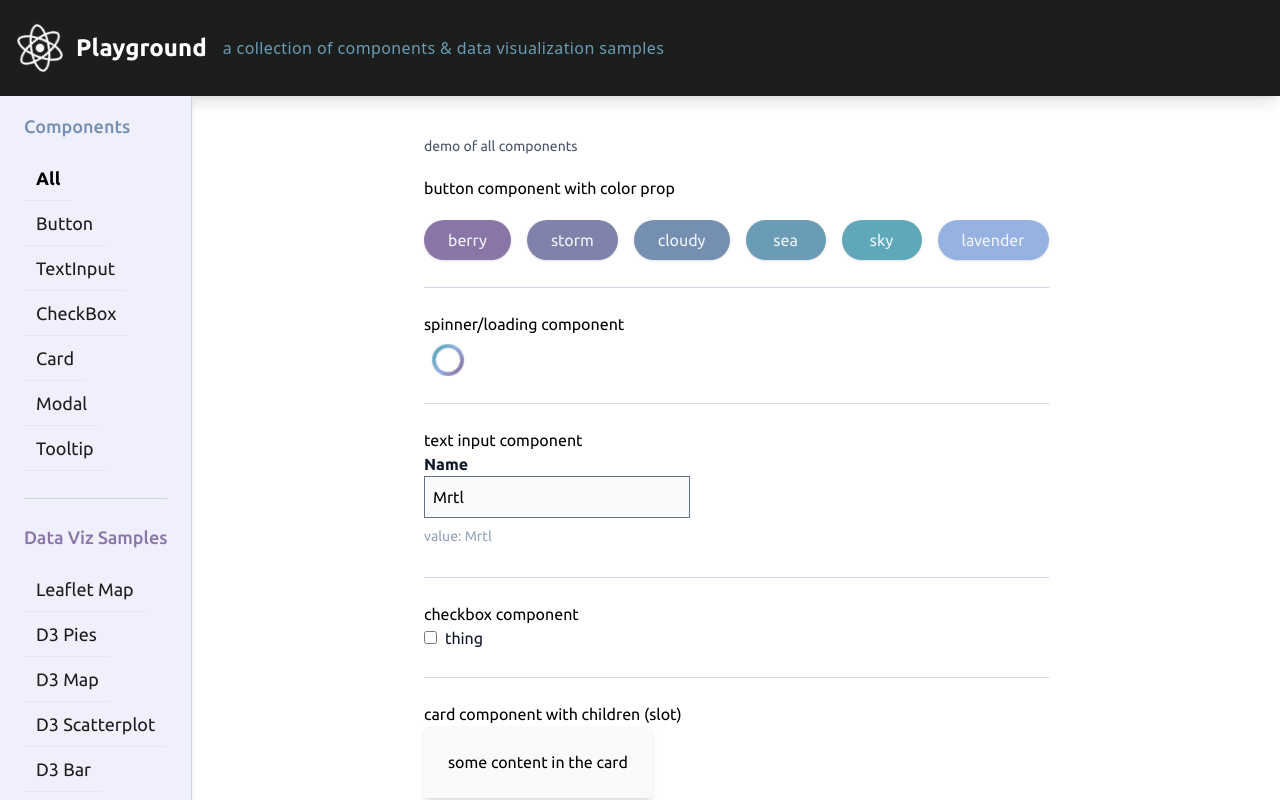
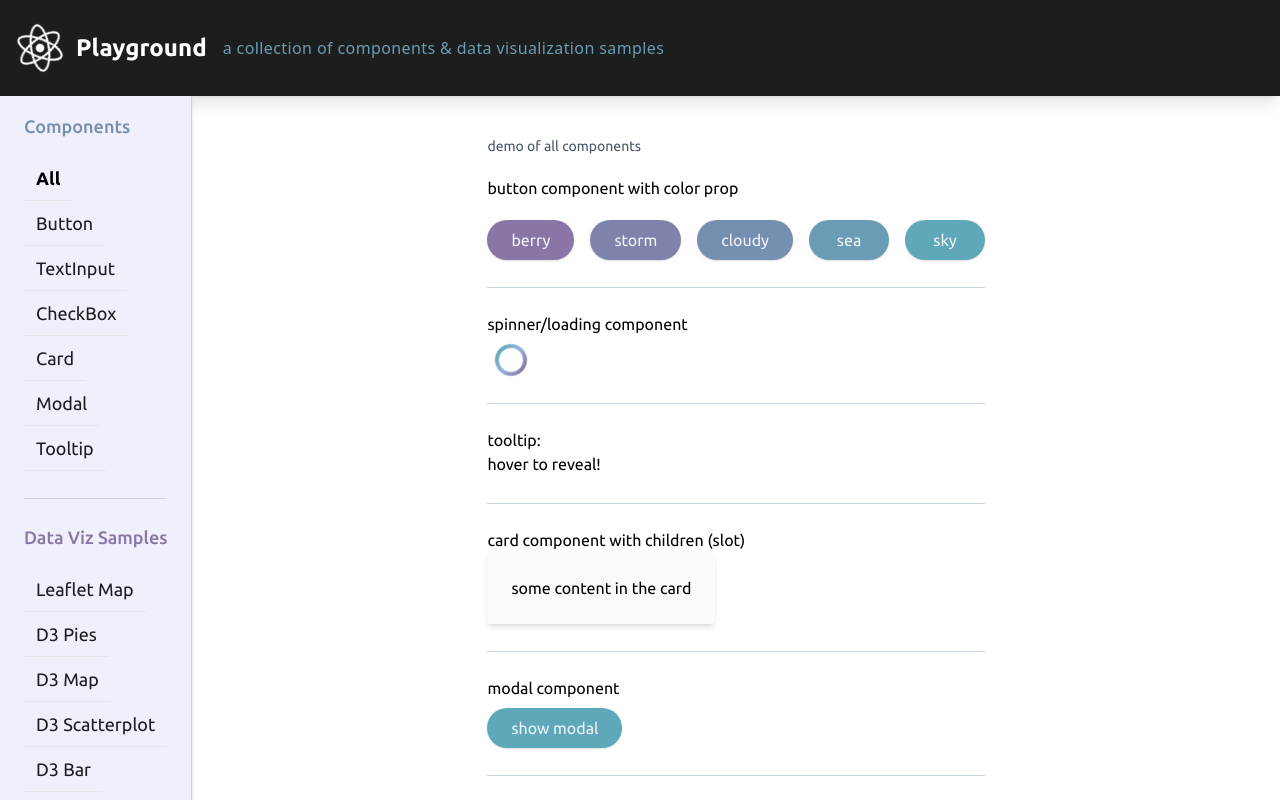
Before and after one commit to Mrtly/next-thing, a React (Vite) app: page / in a window 1280 px wide. Shown: the top 800 px of the page. Built offline with nearby package versions, Linux system fonts and the light colour scheme.

Commit message:
add custom hook for modal & add to all page

```diff
--- a/src/components/modal.tsx
+++ b/src/components/modal.tsx
@@ -1,28 +1,15 @@
-import { useState } from 'react';
 import Button from './button'
+interface ModalType {
+  children?: string | JSX.Element | JSX.Element[],
+  isOpen: boolean;
+  toggle: () => void;
+}
 
-type ModalProps = {
-  visible: boolean,
-  children: string | JSX.Element | JSX.Element[]
-}
-const defaultProps = {
-  visible: true,
-  children: 'the modal is visible'
-};
+export default function Modal(props: ModalType) {
 
-Modal.defaultProps = defaultProps;
-
-export default function Modal(props: ModalProps) {
-
-  const [visible, setVisible] = useState(props.visible)
-
-  const closeModal = () => {
-    setVisible(false)
-  }
-
-  return <>{ visible &&
-    <div aria-hidden={!visible}
-      onClick={closeModal}
+  return <> { props.isOpen &&
+    <div aria-hidden={!props.isOpen}
+      onClick={props.toggle}
       className="fixed inset-0 bg-opacity-50 z-20 bg-cloudy w-screen h-screen flex items-center justify-center">
       <div
         onClick={(e)=>e.stopPropagation()} //don't close if clicking on modal body
@@ -35,7 +22,7 @@ export default function Modal(props: ModalProps) {
         <Button
           color="berry"
           displayText={'close'}
-          onClick={closeModal}
+          onClick={props.toggle}
           className="absolute bottom-2 right-2"/>
       </div>
     </div> }
--- /dev/null
+++ b/src/hooks/useModal.tsx
@@ -0,0 +1,14 @@
+import { useState } from "react";
+
+export default function useModal() {
+  const [isOpen, setisOpen] = useState(false);
+
+  const toggle = () => {
+    setisOpen(!isOpen);
+  };
+
+  return {
+    isOpen,
+    toggle
+  };
+}
--- a/src/pages/allTheThings.tsx
+++ b/src/pages/allTheThings.tsx
@@ -1,4 +1,3 @@
-import { useState } from 'react';
 import Divider from '../components/divider';
 import Textinput from '../components/textinput';
 import Button from '../components/button'
@@ -6,13 +5,12 @@ import Checkbox from '../components/checkbox'
 import Tooltip from '../components/tooltip'
 import Card from '../components/card'
 import Spinner from '../components/spinner'
+import Modal from '../components/modal';
+import useModal from "../hooks/useModal";
 
 export default function AllTheThings() {
 
-  const [showModal, setShowModal] = useState(false)
-  const toggleModal = () => {
-    setShowModal(true)
-  }
+  const { isOpen, toggle } = useModal();
 
   return <div>
     <h1 className="font-ubuntu text-sm text-slate-600">
@@ -22,7 +20,7 @@ export default function AllTheThings() {
     <div className="mt-5">
       button component with color prop
       <div className="mt-5 flex flex-wrap lg:flex-nowrap gap-2 lg:gap-4 items-center">
-      {['berry', 'storm', 'cloudy','sea', 'sky', 'lavender'].map((item,index)=>{
+      {['berry', 'storm', 'cloudy','sea', 'sky'].map((item,index)=>{
         return <Button key={index} color={item} className=""/>
       })}
     </div>
@@ -30,6 +28,19 @@ export default function AllTheThings() {
     <Divider/>
     spinner/loading component
     <Spinner />
+
+    <Divider/>
+    tooltip:
+    <Tooltip displayText="hover to reveal!" tooltipText="tooltip example revealed!" />
+
+    <Divider/>
+    card component with children (slot)
+    <Card children={<div>some content in the card</div>} />
+
+    <Divider/>
+    modal component
+    <Button color="sky" displayText="show modal" className="mt-2" onClick={toggle}/>
+    <Modal isOpen={isOpen} toggle={toggle}>sample modal!</Modal>
 
     <Divider/>
     text input component
@@ -40,14 +51,6 @@ export default function AllTheThings() {
     <Checkbox id="cb1" label="thing" />
 
     <Divider/>
-    card component with children (slot)
-    <Card children={<div>some content in the card</div>} />
-
-    <Divider/>
-    tooltip:
-    <Tooltip displayText="what is this?" tooltipText="tooltip example revealed!" />
-
-    <Divider/>
     </div>
   </div>
 }
```
